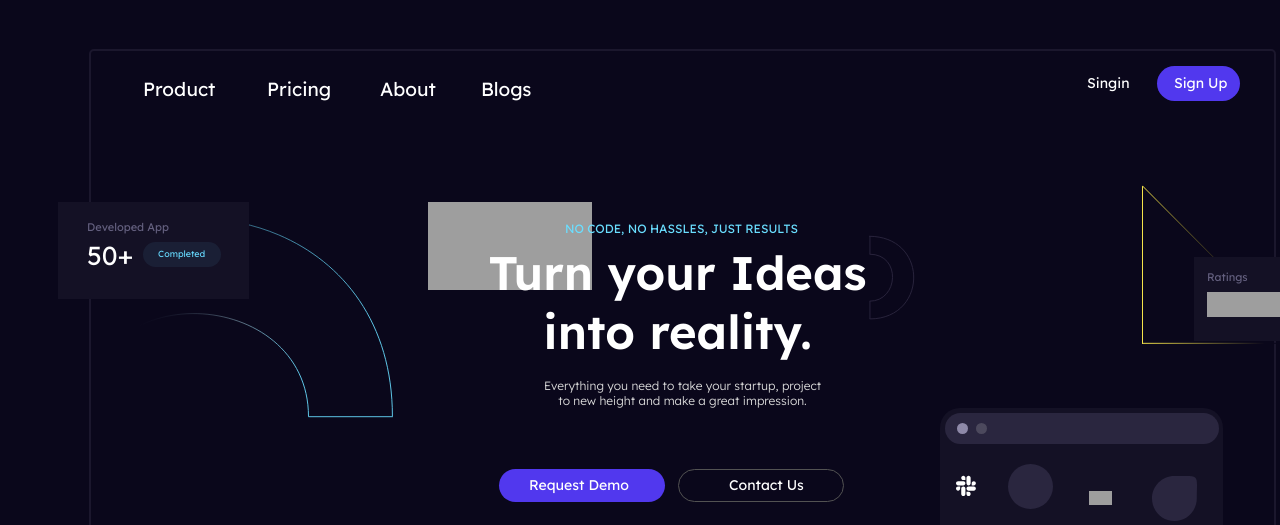
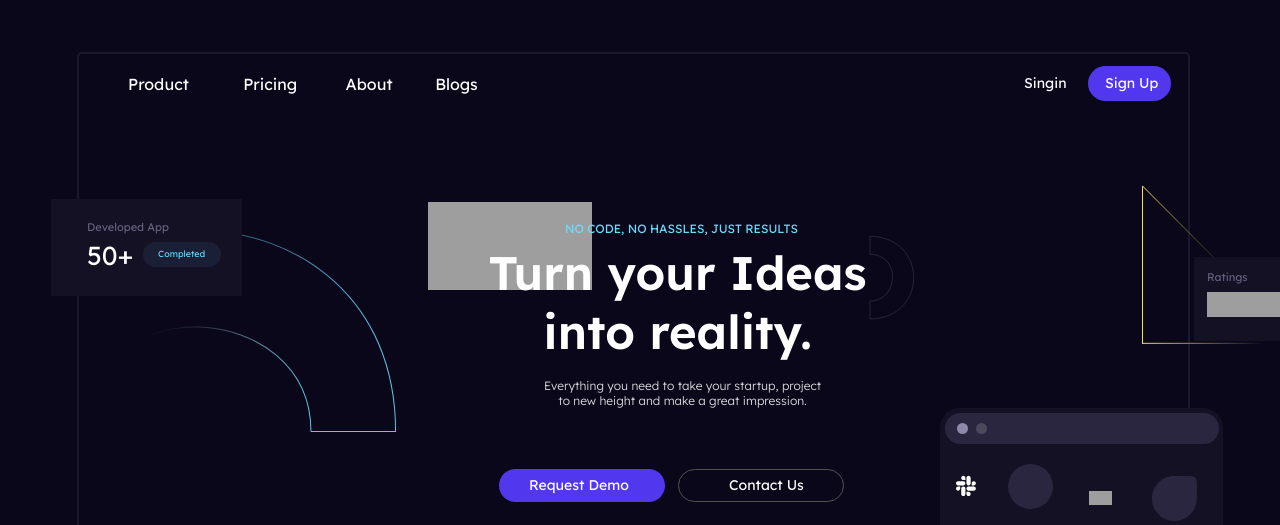
Before and after one commit to yunocrown/altcode, a website built with Parcel: page index.html in a window 1280 px wide. Shown: the top 525 px of the page. Built offline with nearby package versions, Linux system fonts and the light colour scheme; grey boxes are pictures that could not be loaded; files whose address does not match are found by name.

Commit message:
css edited index.html

```diff
--- a/index.css
+++ b/index.css
@@ -1,39 +1,48 @@
+* {
+  width: 100%;
+  height: 100%;
+  box-sizing: border-box;
+}
+.html , .body {
+  width: 100%;
+  height: 100%;
+}
 .landing-page-child {
   position: absolute;
-  top: 3.06rem;
-  left: 5.56rem;
+  top: 0.7%;
+  left: 6%;
   border-radius: var(--br-8xs);
   border: 2px solid var(--color-gray-600);
   box-sizing: border-box;
-  width: 74.19rem;
-  height: 39.94rem;
+  width: 87%;
+  height: 8.2%;
 }
 .about,
 .blogs4,
 .pricing,
 .product {
   position: absolute;
-  top: 4.81rem;
-  left: 8.94rem;
-  font-size: var(--font-size-lgi);
+  top: 1%;
+  left: 10%;
+  font-size: var(--font-size-base);
   display: inline-block;
-  width: 5.31rem;
-  height: 0.88rem;
+  width: 5%;
+  height: 0.3%;
 }
 .about,
 .blogs4,
 .pricing {
-  left: 16.69rem;
-  width: 4.63rem;
+  left: 19%;
+  width: 3.63rem;
 }
 .about,
 .blogs4 {
-  left: 23.75rem;
-  width: 3.94rem;
+  left: 27%;
+  width: 2.94%;
 }
 .blogs4 {
-  left: 30.06rem;
-  width: 3.56rem;
+  left: 34%;
+  width: 2.59%;
 }
 .group-child1274 {
   position: absolute;
@@ -56,31 +65,31 @@
 .singin {
   position: absolute;
   top: 4.13rem;
-  left: 72.31rem;
+  left: 85%;
   width: 5.19rem;
   height: 2.19rem;
   cursor: pointer;
 }
 .singin {
   top: 4.63rem;
-  left: 67.94rem;
+  left: 80%;
   display: inline-block;
   width: 2.75rem;
   height: 0.88rem;
 }
 .landing-page-item {
   position: absolute;
-  top: 13.56rem;
-  left: 0;
-  width: 24.63rem;
-  height: 12.71rem;
+  top: 3%;
+  left: 0%;
+  width: 31%;
+  height: 3%;
 }
 .landing-page-child1,
 .landing-page-child2,
 .landing-page-inner {
   position: absolute;
-  top: 12.63rem;
-  left: 3.63rem;
+  top: 2.7%;
+  left: 4%;
   background-color: var(--color-gray-800);
   width: 11.94rem;
   height: 6.06rem;
--- a/index.html
+++ b/index.html
@@ -2,7 +2,7 @@
 <html>
   <head>
     <meta charset="utf-8" />
-    <meta name="viewport" content="initial-scale=1, width=device-width" />
+    <meta name="viewport" content="initial-scale=1, width=device-width, initial-scale=1.0" />
 
     <link rel="stylesheet" href="./global.css" />
     <link rel="stylesheet" href="./index.css" />
```
Also changed, not shown: Dashboard.html (+1 -1 lines).
